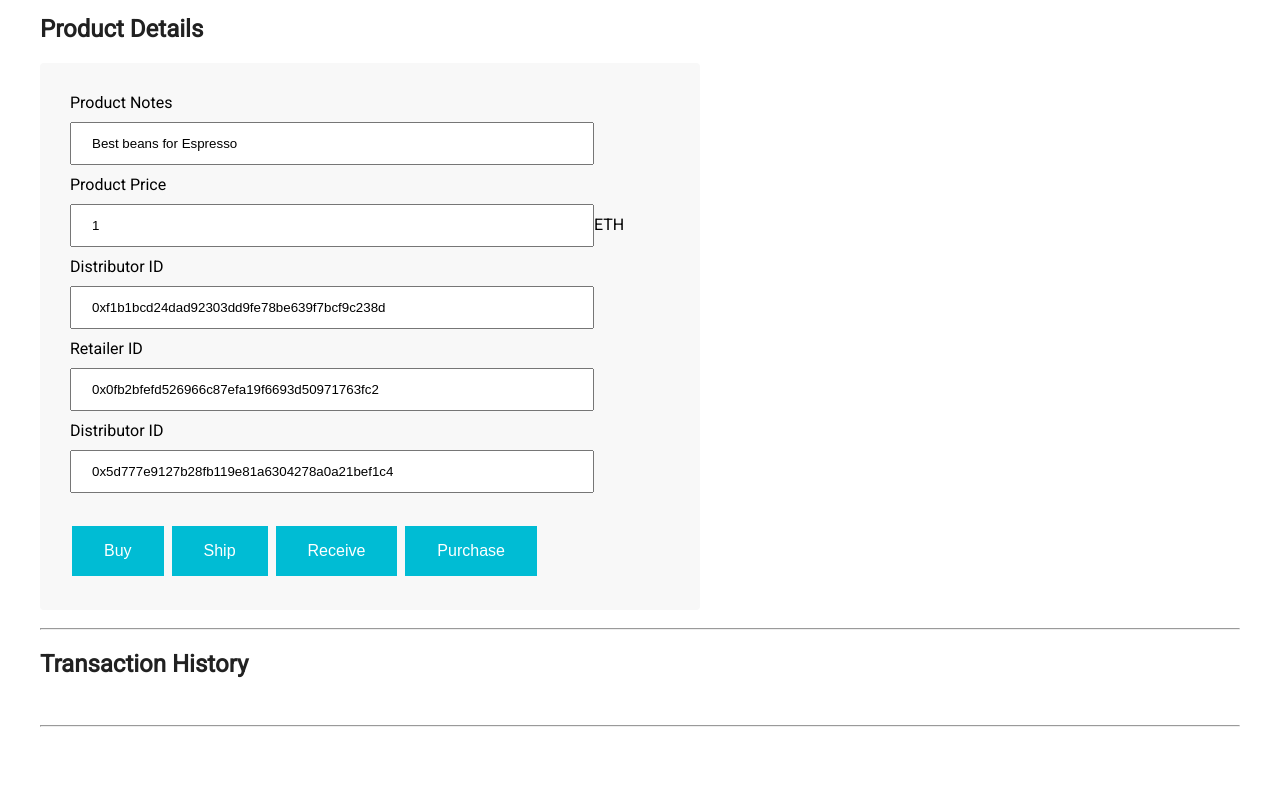
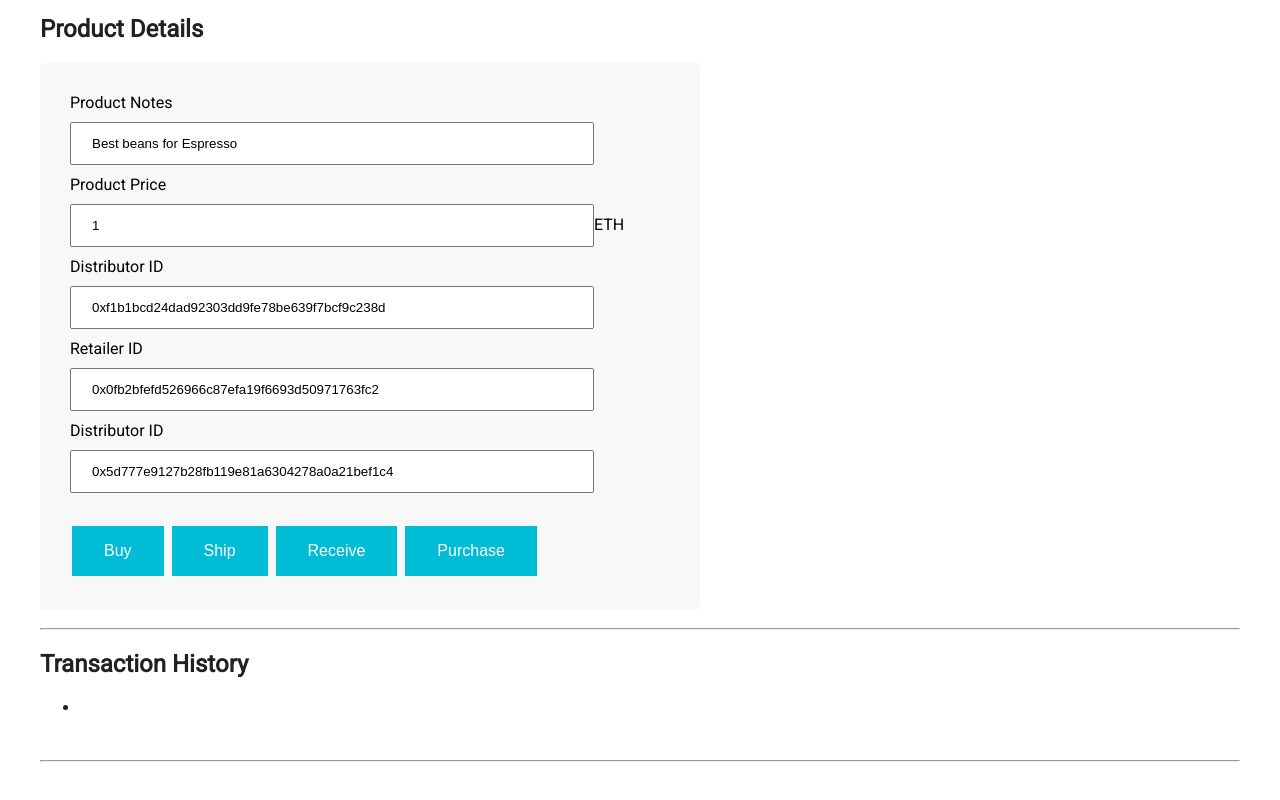
Before and after one commit to SlinkyPotato/udacity-project6, a website: page index.html in a window 1280 px wide. Shown: the part 1229-2029 px from the top of the page. Before the commit the page ends 2004 px from the top, so only its background shows below. Drawn offline with nearby package versions, Linux system fonts and the light colour scheme.

Commit message:
add ftc-item

```diff
--- a/index.html
+++ b/index.html
@@ -92,6 +92,9 @@
 
     <h2>Transaction History<span id="ftc-history"></span></h2>
     <div>
+        <ul>
+            <li id="ftc-item"></li>
+        </ul>
         <ul id="ftc-events">
             <!-- Events will appear here from app.js -->
         </ul>
--- a/src/js/app.js
+++ b/src/js/app.js
@@ -168,6 +168,7 @@ App = {
         var processId = parseInt($(event.target).data('id'));
 
         App.contracts.SupplyChain.deployed().then(function(instance) {
+            console.log("upc: " + App.upc + ", is being harvested");
             return instance.harvestItem(
                 App.upc,
                 App.metamaskAccountID,
```
Also changed, not shown: 1 other file.
